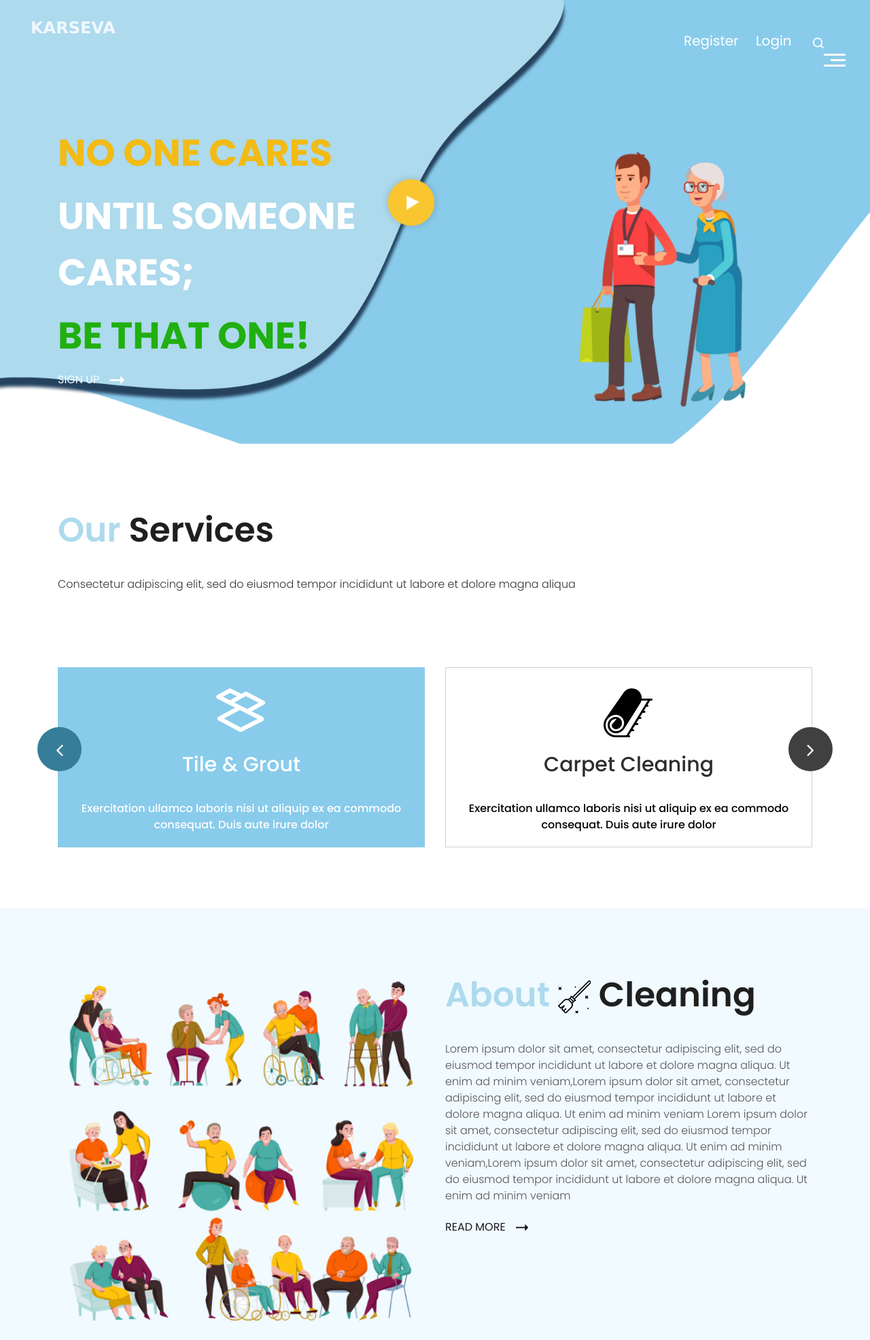
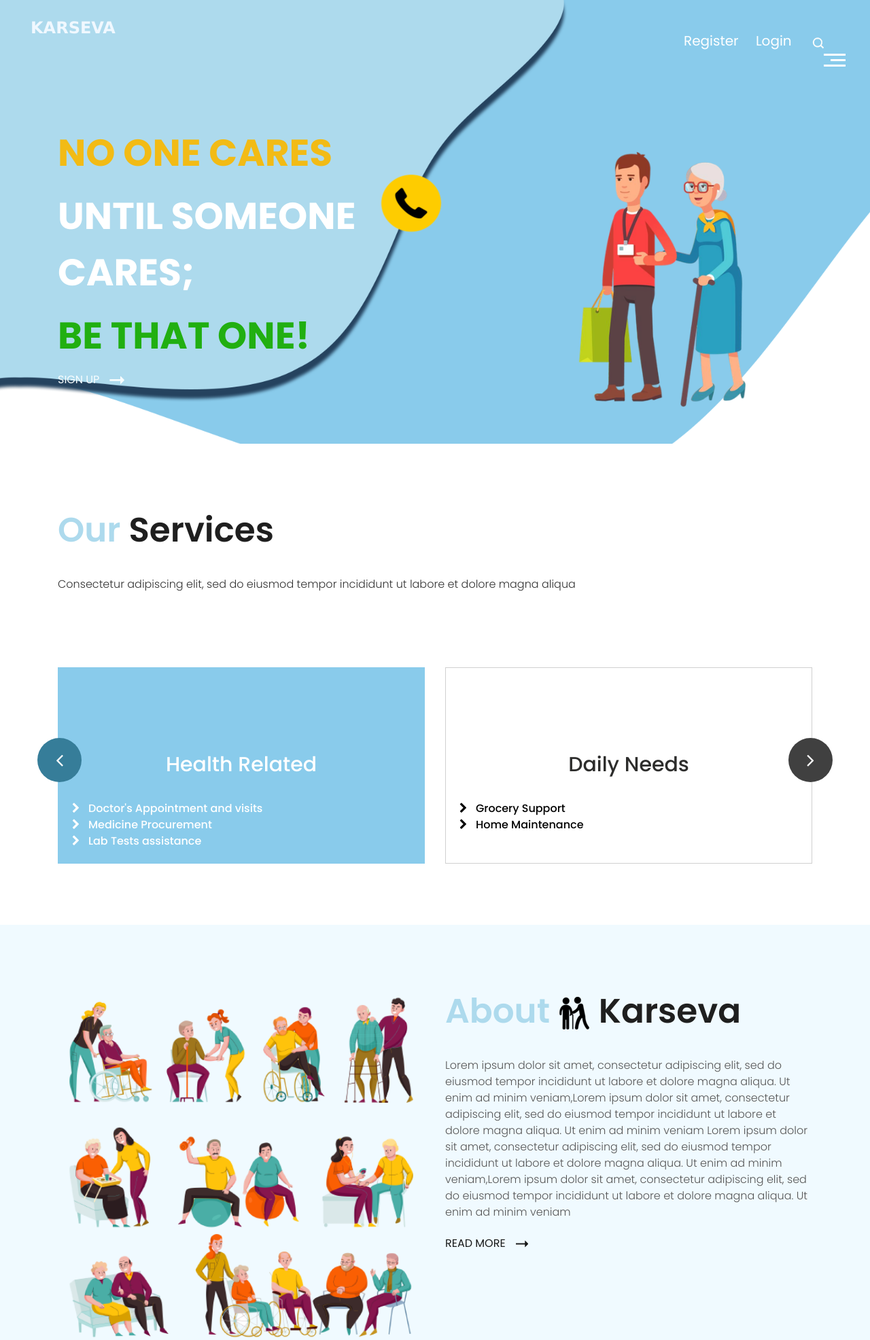
Before and after one commit to sarvesh0809/karseva, a Django app: page /index/ in a window 1280 px wide. Shown: the top 1972 px of the page at 68% size. Run offline with Django 3.2, Linux system fonts and the light colour scheme; some libraries are stand-ins or nearby versions.

Commit message:
contnt+img chang

```diff
--- a/static/css/style.css
+++ b/static/css/style.css
@@ -434,7 +434,7 @@
     margin: 0 auto;
     text-align: center;
     min-height: 90px;
-    background-image: url(../images/tiles-img.png);
+    background-image: url(../images/Health.png);
     background-repeat: no-repeat;
 }
 .tiles_img_1 {
@@ -442,7 +442,7 @@
     margin: 0 auto;
     text-align: center;
     min-height: 90px;
-    background-image: url(../images/carpet-img.png);
+    background-image: url(../images/Health.png);
     background-repeat: no-repeat;
 }
 .tile_text{
@@ -458,7 +458,6 @@
     float: left;
     font-size: 16px;
     color: #000000;
-    text-align: center;
     margin-left: 0px;
     font-weight: 500;
 }
--- a/templates/index.html
+++ b/templates/index.html
@@ -79,7 +79,7 @@
             <div class="contact_bt"><a href="contact.html">SIGN UP<span class="contact_padding"><img src="{% static 'images/contact-icon.png' %}"></span></a></div>
           </div>
           <div class="col-sm-2">
-            <div class="play_icon"><a href="#"><img src="{% static 'images/play-icon.png' %}"></a></div>
+            <div class="play_icon"><a href="#"><img src="{% static 'images/phone_icon.png' %}"></a></div>
           </div>
           <div class="col-sm-5">
             <div><img src="{% static 'images/karseva-banner.png' %}" class="image_1"></div>
@@ -103,15 +103,15 @@
                   <div class="col-md-6">
                     <div class="box_section active">
                       <div class="tiles_img"></div>
-                      <h3 class="tile_text active">Tile & Grout</h3>
-                      <p class="lorem_text active">Exercitation ullamco laboris nisi ut aliquip ex ea commodo consequat. Duis aute irure dolor </p>
+                      <h3 class="tile_text active">Health Related</h3>
+                      <p class="lorem_text active"><i class="fa fa-chevron-right" aria-hidden="true"></i> &nbsp Doctor's Appointment and visits <br><i class="fa fa-chevron-right" aria-hidden="true"></i> &nbsp Medicine Procurement <br><i class="fa fa-chevron-right" aria-hidden="true"></i> &nbsp Lab Tests assistance </p>
                     </div>
                   </div>
                   <div class="col-md-6">
                     <div class="box_section">
                       <div class="tiles_img_1"></div>
-                      <h3 class="tile_text">Carpet Cleaning</h3>
-                      <p class="lorem_text">Exercitation ullamco laboris nisi ut aliquip ex ea commodo consequat. Duis aute irure dolor</p>
+                      <h3 class="tile_text">Daily Needs</h3>
+                      <p class="lorem_text"><i class="fa fa-chevron-right" aria-hidden="true"></i> &nbsp Grocery Support <br> <i class="fa fa-chevron-right" aria-hidden="true"></i> &nbsp Home Maintenance <br><br> </p>
                     </div>
                   </div>
                 </div>
@@ -121,17 +121,17 @@
               <div class="services_section_2 layout_padding">
                 <div class="row">
                   <div class="col-md-6">
-                    <div class="box_section active">
-                      <div class="tiles_img"></div>
-                      <h3 class="tile_text active">Tile & Grout</h3>
-                      <p class="lorem_text active">Exercitation ullamco laboris nisi ut aliquip ex ea commodo consequat. Duis aute irure dolor </p>
+                    <div class="box_section">
+                      <div class="tiles_img_1"></div>
+                      <h3 class="tile_text">Information and Guidance</h3>
+                      <p class="lorem_text"><i class="fa fa-chevron-right" aria-hidden="true"></i> &nbsp Assistance for official and legal documentation work <br><i class="fa fa-chevron-right" aria-hidden="true"></i> &nbsp Aadhaar/Passport/Pan Card/Official Certificates <br> <i class="fa fa-chevron-right" aria-hidden="true"></i> &nbsp Technology and Appliances assistance (Usage of Computer/Tablets/Smartphones etc.)  </p>
                     </div>
                   </div>
                   <div class="col-md-6">
                     <div class="box_section">
                       <div class="tiles_img_1"></div>
-                      <h3 class="tile_text">Carpet Cleaning</h3>
-                      <p class="lorem_text">Exercitation ullamco laboris nisi ut aliquip ex ea commodo consequat. Duis aute irure dolor</p>
+                      <h3 class="tile_text">Physiological Support</h3>
+                      <p class="lorem_text"><i class="fa fa-chevron-right" aria-hidden="true"></i> &nbsp Emotional Support   <br><i class="fa fa-chevron-right" aria-hidden="true"></i> &nbsp Spend free time (Chit-chat/Watching TV/Playing Games) <br><i class="fa fa-chevron-right" aria-hidden="true"></i> &nbsp Walk with me (visit to a nearby parks/places)  <br><br> </p>
                     </div>
                   </div>
                 </div>
@@ -141,17 +141,10 @@
               <div class="services_section_2 layout_padding">
                 <div class="row">
                   <div class="col-md-6">
-                    <div class="box_section active">
-                      <div class="tiles_img"></div>
-                      <h3 class="tile_text active">Tile & Grout</h3>
-                      <p class="lorem_text active">Exercitation ullamco laboris nisi ut aliquip ex ea commodo consequat. Duis aute irure dolor </p>
-                    </div>
-                  </div>
-                  <div class="col-md-6">
                     <div class="box_section">
                       <div class="tiles_img_1"></div>
-                      <h3 class="tile_text">Carpet Cleaning</h3>
-                      <p class="lorem_text">Exercitation ullamco laboris nisi ut aliquip ex ea commodo consequat. Duis aute irure dolor</p>
+                      <h3 class="tile_text">Unique Moments</h3>
+                      <p class="lorem_text"><i class="fa fa-chevron-right" aria-hidden="true"></i> &nbsp Organizing Events/Small Outings/Get Together with family, relatives and friends </p>
                     </div>
                   </div>
                 </div>
@@ -176,7 +169,7 @@
             <div><img src="{% static 'images/karseva-about.png' %}" class="image_2"></div>
           </div>
           <div class="col-md-6">
-            <h1 class="services_taital"><span>About </span> <img src="{% static 'images/icon-1.png' %}"> <span style="color: #1f1f1f">Cleaning</span></h1>
+            <h1 class="services_taital"><span>About </span> <img src="{% static 'images/karseva_icon2.png' %}"> <span style="color: #1f1f1f">Karseva</span></h1>
             <p class="ipsum_text">Lorem ipsum dolor sit amet, consectetur adipiscing elit, sed do eiusmod tempor incididunt ut labore et dolore magna aliqua. Ut enim ad minim veniam,Lorem ipsum dolor sit amet, consectetur adipiscing elit, sed do eiusmod tempor incididunt ut labore et dolore magna aliqua. Ut enim ad minim veniam Lorem ipsum dolor sit amet, consectetur adipiscing elit, sed do eiusmod tempor incididunt ut labore et dolore magna aliqua. Ut enim ad minim veniam,Lorem ipsum dolor sit amet, consectetur adipiscing elit, sed do eiusmod tempor incididunt ut labore et dolore magna aliqua. Ut enim ad minim veniam</p>
             <div class="contact_bt_1"><a href="#">READ MORE<span class="contact_padding"><img src="{% static 'images/contact-icon1.png' %}"></span></a></div>
           </div>
@@ -187,7 +180,7 @@
     <!-- choose section start -->
     <div class="choose_section layout_padding">
       <div class="container">
-        <h1 class="choose_taital"><span>Why </span> <img src="{% static 'images/icon-1.png' %}"> <span style="color: #1f1f1f">Choose Us</span></h1>
+        <h1 class="choose_taital"><span>Why </span> <img src="{% static 'images/karseva_icon.png' %}"> <span style="color: #1f1f1f">Choose Us</span></h1>
         <p class="choose_text">Consectetur adipiscing elit, sed do eiusmod tempor incididunt ut labore et dolore magna aliqua</p>
         <div class="choose_section_2 layout_padding">
           <div class="row">
@@ -225,14 +218,14 @@
     <!-- team section start -->
     <div class="team_section layout_padding">
       <div class="container">
-        <h1 class="choose_taital"><span>Our </span> <img src="{% static 'images/icon-1.png' %}"> <span style="color: #1f1f1f">Team</span></h1>
+        <h1 class="choose_taital"><span>Our </span> <img src="{% static 'images/karseva_icon2.png' %}"> <span style="color: #1f1f1f">Team</span></h1>
         <p class="choose_text">Consectetur adipiscing elit, sed do eiusmod tempor incididunt ut labore et dolore magna aliqua</p>
         <div class="team_section_2 layout_padding">
           <div class="container">
             <div class="images_main_1">
               <div class="row">
                 <div class="col-sm-5">
-                  <div class="image_4"><img src="{% static 'images/img-4.png' %}"></div>
+                  <div class="image_4"><img src="{% static 'images/karskarseva_volunteer.png' %}"></div>
                   <h6 class="follow_text">Follow Us</h6>
                   <div class="follow_social_icon">
                     <ul>
@@ -244,7 +237,7 @@
                   </div>
                 </div>
                 <div class="col-sm-7">
-                  <h2 class="consectetur_text">Consectetur</h2>
+                  <h2 class="consectetur_text">Volunteer</h2>
                   <p class="dummy_text">It is a long established fact that a reader will be distracted by the readable content of a page when looking at its layout. The point of using Lorem</p>
                 </div>
               </div>
@@ -252,11 +245,11 @@
             <div class="images_main">
               <div class="row">
                 <div class="col-sm-7">
-                  <h2 class="consectetur_text_1">magna aliqua</h2>
+                  <h2 class="consectetur_text_1">Coordinator  </h2>
                   <p class="dummy_text_1">It is a long established fact that a reader will be distracted by the readable content of a page when looking at its layout. The point of using Lorem</p>
                 </div>
                 <div class="col-sm-5">
-                  <div class="image_4"><img src="{% static 'images/img-5.png' %}"></div>
+                  <div class="image_4"><img src="{% static 'images/karseva_coordinator.png' %}"></div>
                   <h6 class="follow_text">Follow Us</h6>
                   <div class="follow_social_icon">
                     <ul>
@@ -272,7 +265,7 @@
             <div class="images_main_1">
               <div class="row">
                 <div class="col-sm-5">
-                  <div class="image_4"><img src="{% static 'images/img-6.png' %}"></div>
+                  <div class="image_4"><img src="{% static 'images/karseva_administator.png' %}"></div>
                   <h6 class="follow_text">Follow Us</h6>
                   <div class="follow_social_icon">
                     <ul>
@@ -284,31 +277,12 @@
                   </div>
                 </div>
                 <div class="col-sm-7">
-                  <h2 class="consectetur_text">Aonsectetur</h2>
+                  <h2 class="consectetur_text">Administrator</h2>
                   <p class="dummy_text">It is a long established fact that a reader will be distracted by the readable content of a page when looking at its layout. The point of using Lorem</p>
                 </div>
               </div>
             </div>
-            <div class="images_main">
-              <div class="row">
-                <div class="col-sm-7">
-                  <h2 class="consectetur_text_1">Nonsectetur</h2>
-                  <p class="dummy_text_1">It is a long established fact that a reader will be distracted by the readable content of a page when looking at its layout. The point of using Lorem</p>
-                </div>
-                <div class="col-sm-5">
-                  <div class="image_4"><img src="{% static 'images/img-7.png' %}"></div>
-                  <h6 class="follow_text">Follow Us</h6>
-                  <div class="follow_social_icon">
-                    <ul>
-                      <li><a href="#"><img src="{% static 'images/fb-icon.png' %}"></a></li>
-                      <li><a href="#"><img src="{% static 'images/twitter-icon.png' %}"></a></li>
-                      <li><a href="#"><img src="{% static 'images/linkden-icon.png' %}"></a></li>
-                      <li><a href="#"><img src="{% static 'images/instagram-icon.png' %}"></a></li>
-                    </ul>
-                  </div>
-                </div>
-              </div>
-            </div>
+
           </div>
         </div>
       </div>
```
Also changed, not shown: static/images/Health.png (added), static/images/karseva_administator.jpg (added), static/images/karseva_administator.png (added), static/images/karseva_coordinator.png (added), static/images/karseva_icon.png (added), static/images/karseva_icon2.png (added), static/images/karskarseva_volunteer.png (added), static/images/phone_icon - Copy.png (added), static/images/phone_icon.png (added).
